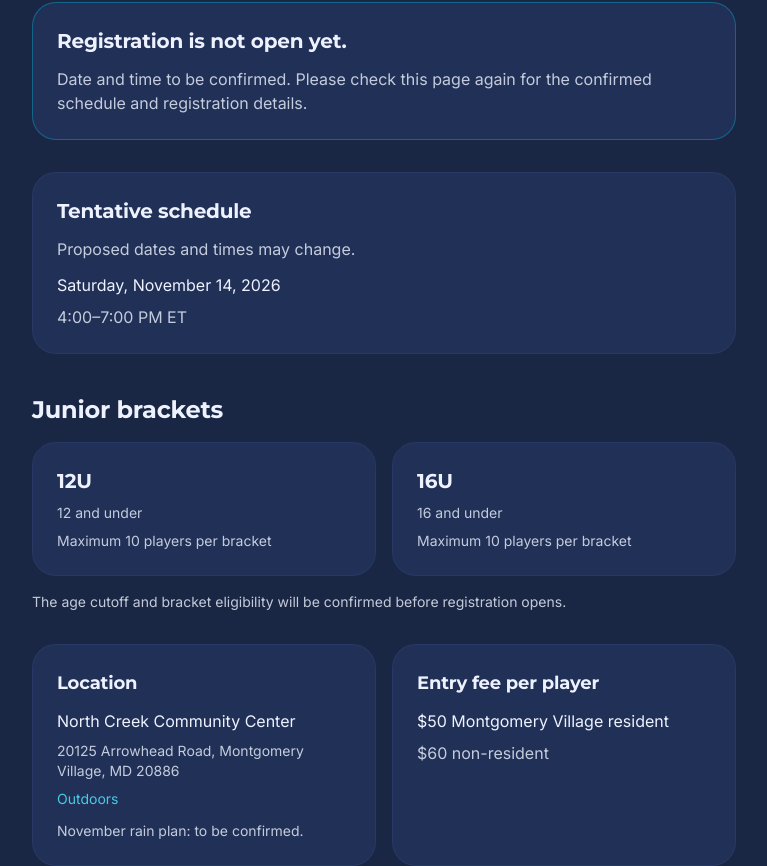
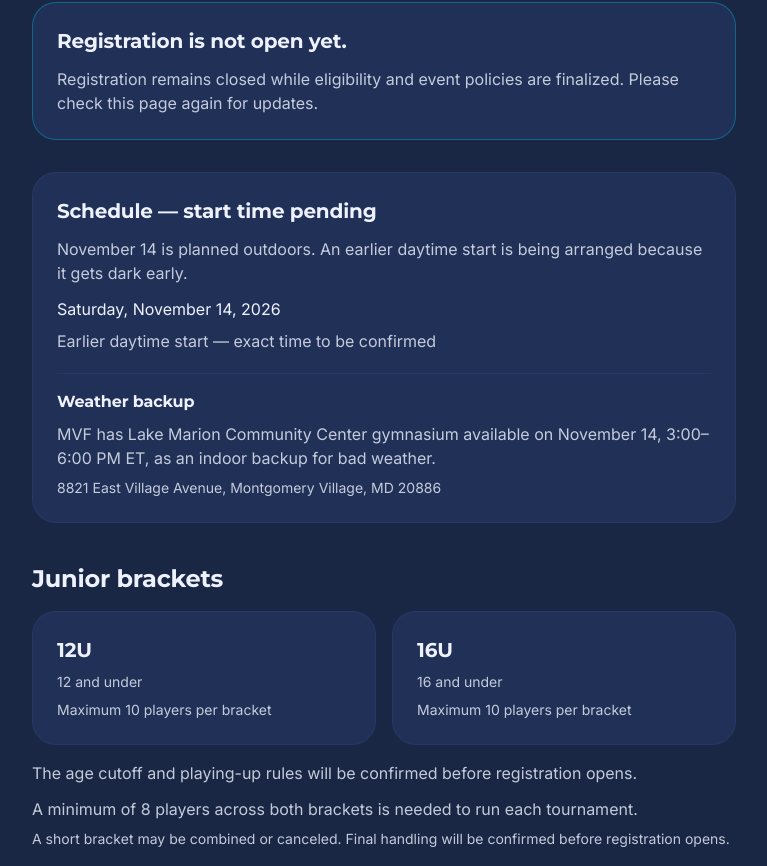
Before and after one commit to sammorrispb/nextgen-academy, a Next.js app: page /mvf-junior-tournament/november-2026 in a window 1280 px wide. Shown: the part 259-1125 px from the top of the page, without its empty margins (256-1023 px from the left). Built offline with nearby package versions, Linux system fonts and the light colour scheme.

Commit message:
fix: draft MVF tournament information from partner update

```diff
--- a/src/app/mvf-junior-tournament/[event]/page.tsx
+++ b/src/app/mvf-junior-tournament/[event]/page.tsx
@@ -9,6 +9,10 @@ import {
   MVF_JUNIOR_SERIES,
   findMvfJuniorSeriesEvent,
   mvfJuniorSeriesUrl,
+  MVF_JUNIOR_SERIES_ENROLLMENT,
+  MVF_JUNIOR_SERIES_SHORT_BRACKET,
+  MVF_JUNIOR_SERIES_ELIGIBILITY,
+  MVF_JUNIOR_SERIES_WEATHER_TERMS,
 } from "@/data/mvf-junior-series";
 
 type Props = { params: Promise<{ event: string }> };
@@ -28,7 +32,7 @@ export async function generateMetadata({ params }: Props): Promise<Metadata> {
   return {
     robots: { index: false, follow: false },
     title: { absolute: `MVF Junior Tournament — ${event.monthLabel}` },
-    description: registration ? `MVF Junior Tournament — ${event.monthLabel}. Parent registration and invoice payment for 12U and 16U.` : published ? `MVF Junior Tournament — ${event.monthLabel}. Registration is closed; event details remain available.` : `Junior pickleball in Montgomery Village, ${event.monthLabel}. Registration is not open yet; date and time are being confirmed.`,
+    description: registration ? `MVF Junior Tournament — ${event.monthLabel}. Parent registration and invoice payment for 12U and 16U.` : published ? `MVF Junior Tournament — ${event.monthLabel}. Registration is closed; event details remain available.` : `MVF junior pickleball: ${event.dates[0].label} at ${event.venue.name}. ${event.timeLabel}. Registration is not open yet; eligibility and event policies are being finalized.`,
     alternates: { canonical: mvfJuniorSeriesUrl(event) },
   };
 }
@@ -52,19 +56,30 @@ export default async function MvfJuniorSeriesPage({ params }: Props) {
           {published ? "Registration is closed." : "Registration is not open yet."}
         </h2>
         <p role="status" className="text-ngpa-white/80 mt-3">
-          {published ? "The confirmed event details remain below. Existing invoice holders can use their private status link." : "Date and time to be confirmed. Please check this page again for the confirmed schedule and registration details."}
+          {published ? "The confirmed event details remain below. Existing invoice holders can use their private status link." : "Registration remains closed while eligibility and event policies are finalized. Please check this page again for updates."}
         </p>
       </section>}
 
       <section aria-labelledby="schedule-heading" className="mt-8 rounded-2xl border border-ngpa-slate/60 bg-ngpa-panel p-6">
-        <h2 id="schedule-heading" className="font-heading text-xl font-bold text-ngpa-white">{published ? "Tournament schedule" : "Tentative schedule"}</h2>
-        {!published && <p className="text-ngpa-white/80 mt-3">Proposed dates and times may change.</p>}
+        <h2 id="schedule-heading" className="font-heading text-xl font-bold text-ngpa-white">{published || event.scheduleConfirmed ? "Tournament schedule" : "Schedule — start time pending"}</h2>
+        {!published && <p className="text-ngpa-white/80 mt-3">{event.scheduleNote}</p>}
         <p className="text-ngpa-white mt-3">
-          {published ? <time dateTime={published.date}>{published.date}</time> : event.proposedDates.map((date, index) => (
+          {published ? <time dateTime={published.date}>{published.date}</time> : event.dates.map((date, index) => (
             <span key={date.iso}>{index > 0 && " or "}<time dateTime={date.iso}>{date.label}</time></span>
           ))}
         </p>
-        <p className="text-ngpa-white/80 mt-2">{published ? `${published.startTime}–${published.endTime} ET` : event.proposedTime ?? "Time to be confirmed"}</p>
+        <p className="text-ngpa-white/80 mt-2">{published ? `${published.startTime}–${published.endTime} ET` : event.timeLabel}</p>
+        {!published && event.weatherBackup && <section aria-labelledby="weather-backup-heading" className="mt-5 border-t border-ngpa-slate/60 pt-4">
+          <h3 id="weather-backup-heading" className="font-heading font-bold text-ngpa-white">Weather backup</h3>
+          <p className="text-ngpa-white/80 mt-2">MVF has {event.weatherBackup.venue.name} gymnasium available on November 14, {event.weatherBackup.timeLabel}, as an indoor backup for bad weather.</p>
+          <p className="text-ngpa-white/80 text-sm mt-2">{event.weatherBackup.venue.address}</p>
+        </section>}
+        {!published && event.makeup && <section aria-labelledby="makeup-heading" className="mt-5 border-t border-ngpa-slate/60 pt-4">
+          <h3 id="makeup-heading" className="font-heading font-bold text-ngpa-white">Offered makeup date</h3>
+          <p className="text-ngpa-white mt-2"><time dateTime={event.makeup.date.iso}>{event.makeup.date.label}</time></p>
+          <p className="text-ngpa-white/80 mt-2">{event.makeup.timeLabel}</p>
+          <p className="text-ngpa-white/80 text-sm mt-2">Offered by MVF. The makeup venue is still to be confirmed.</p>
+        </section>}
       </section>
 
       <section aria-labelledby="brackets-heading" className="mt-10">
@@ -78,7 +93,9 @@ export default async function MvfJuniorSeriesPage({ params }: Props) {
             </div>
           ))}
         </div>
-        <p className="text-ngpa-white/80 text-sm mt-4">{published ? published.eligibilityText : "The age cutoff and bracket eligibility will be confirmed before registration opens."}</p>
+        <p className="text-ngpa-white/80 text-base mt-4">{published ? published.eligibilityText : MVF_JUNIOR_SERIES_ELIGIBILITY}</p>
+        <p className="text-ngpa-white/80 text-base mt-3">{published ? published.minimumEnrollmentPolicy : MVF_JUNIOR_SERIES_ENROLLMENT}</p>
+        {!published && <p className="text-ngpa-white/80 text-sm mt-2">{MVF_JUNIOR_SERIES_SHORT_BRACKET}</p>}
       </section>
 
       <div className="grid grid-cols-1 sm:grid-cols-2 gap-4 mt-8">
@@ -87,7 +104,7 @@ export default async function MvfJuniorSeriesPage({ params }: Props) {
           <p className="text-ngpa-white mt-3">{event.venue.name}</p>
           <p className="text-ngpa-white/80 text-sm mt-2">{event.venue.address}</p>
           <p className="text-ngpa-teal-bright text-sm mt-2">{event.venue.environmentLabel}</p>
-          {!event.venue.indoors && <p className="text-ngpa-white/80 text-sm mt-3">{published ? published.rainPolicy : "November rain plan: to be confirmed."}</p>}
+          {!event.venue.indoors && published && <p className="text-ngpa-white/80 text-base mt-3">{published.rainPolicy}</p>}
         </section>
         <section aria-labelledby="price-heading" className="bg-ngpa-panel rounded-2xl p-6 border border-ngpa-slate/60">
           <h2 id="price-heading" className="font-heading text-lg font-bold text-ngpa-white">Entry fee per player</h2>
@@ -96,9 +113,14 @@ export default async function MvfJuniorSeriesPage({ params }: Props) {
         </section>
       </div>
 
+      {!published && <section aria-labelledby="policies-heading" className="mt-8 rounded-2xl border border-ngpa-slate/60 bg-ngpa-panel p-6">
+        <h2 id="policies-heading" className="font-heading text-xl font-bold text-ngpa-white">Policies before registration</h2>
+        <p className="text-ngpa-white/80 mt-3">{MVF_JUNIOR_SERIES_WEATHER_TERMS}</p>
+      </section>}
+
       <section aria-labelledby="photos-heading" className="mt-10">
         <h2 id="photos-heading" className="font-heading text-2xl font-bold text-ngpa-white">Previous tournament photos</h2>
-        <p className="text-ngpa-white/80 text-sm mt-3">Photos from a previous outdoor tournament. See the location above for this event.</p>
+        <p className="text-ngpa-white/80 text-base mt-3">Photos from a previous outdoor tournament. See the location above for this event.</p>
         <div className="grid grid-cols-1 sm:grid-cols-2 gap-4 mt-5">
           <Image
             src="/images/mvf/previous-tournament-medals.webp"
--- /dev/null
+++ b/src/components/MvfJuniorSeriesOverview.tsx
@@ -0,0 +1,34 @@
+import Link from "next/link";
+import {
+  MVF_JUNIOR_SERIES,
+  MVF_JUNIOR_SERIES_ENROLLMENT,
+  MVF_JUNIOR_SERIES_SHORT_BRACKET,
+  mvfJuniorSeriesUrl,
+} from "@/data/mvf-junior-series";
+
+export default function MvfJuniorSeriesOverview() {
+  const { divisions, prices } = MVF_JUNIOR_SERIES[0];
+  return (
+    <section aria-labelledby="series-overview-heading" className="px-5 sm:px-8 pt-16 pb-10 max-w-3xl mx-auto">
+      <p className="font-heading text-sm font-bold uppercase tracking-widest text-ngpa-teal-bright">Montgomery Village, MD</p>
+      <h1 id="series-overview-heading" className="font-heading text-4xl sm:text-5xl font-black text-ngpa-white mt-3 leading-tight">MVF Junior Tournaments</h1>
+      <p role="status" className="mt-5 rounded-2xl border border-ngpa-teal/40 bg-ngpa-panel p-5 text-ngpa-white">
+        Registration is not open yet. Check each month for the latest schedule and pending event policies.
+      </p>
+      <p className="text-ngpa-white/80 mt-4">{divisions.map(d => d.label).join(" and ")} · Maximum {divisions[0].capacity} players per bracket · ${prices.residentUsd} Montgomery Village resident / ${prices.nonresidentUsd} non-resident.</p>
+      <ul className="space-y-4 mt-6">
+        {MVF_JUNIOR_SERIES.map(event => (
+          <li key={event.slug} className="rounded-2xl border border-ngpa-slate/60 bg-ngpa-panel p-5">
+            <h2 className="font-heading text-xl font-bold text-ngpa-white"><Link className="inline-flex min-h-[48px] items-center text-ngpa-teal-bright underline underline-offset-4" href={mvfJuniorSeriesUrl(event)}>{event.monthLabel} details and updates</Link></h2>
+            <p className="text-ngpa-white mt-3">{event.dates.map(date => <time key={date.iso} dateTime={date.iso}>{date.label}</time>)}</p>
+            <p className="text-ngpa-white/80 mt-2">{event.timeLabel} · {event.venue.name} · {event.venue.environmentLabel}</p>
+            {event.weatherBackup && <p className="text-ngpa-white/80 text-base mt-3">Weather backup available at Lake Marion Community Center gymnasium, {event.weatherBackup.timeLabel}.</p>}
+            {event.makeup && <p className="text-ngpa-white/80 text-base mt-3">Offered makeup: <time dateTime={event.makeup.date.iso}>{event.makeup.date.label}</time>, {event.makeup.timeLabel}. Venue to be confirmed.</p>}
+          </li>
+        ))}
+      </ul>
+      <p className="text-ngpa-white/80 mt-5">{MVF_JUNIOR_SERIES_ENROLLMENT}</p>
+      <p className="text-ngpa-white/80 mt-2">{MVF_JUNIOR_SERIES_SHORT_BRACKET} Eligibility and weather cancellation/refund terms remain pending.</p>
+    </section>
+  );
+}
--- a/src/data/mvf-junior-series.ts
+++ b/src/data/mvf-junior-series.ts
@@ -6,9 +6,8 @@ import {
   MVF_JUNIOR_TOURNAMENT_RAIN_VENUE,
 } from "@/data/mvf-junior-tournament-2026";
 
-// Sam's October 30 call establishes months, venues, fees and bracket caps.
-// Exact dates/times, age boundaries and November's rain plan await confirmation.
-// These are informational pages only; October's checkout and ledger stay closed.
+// October 30 MVF emails confirm winter main dates/times. November's earlier
+// start and the remaining policies are pending. This copy creates no release.
 const divisions = [
   { slug: "12u", label: "12U", ageLabel: "12 and under", capacity: 10 },
   { slug: "16u", label: "16U", ageLabel: "16 and under", capacity: 10 },
@@ -27,24 +26,38 @@ const lakeMarion = {
   environmentLabel: "Indoors",
 };
 
+export const MVF_JUNIOR_SERIES_ENROLLMENT = "A minimum of 8 players across both brackets is needed to run each tournament.";
+export const MVF_JUNIOR_SERIES_SHORT_BRACKET = "A short bracket may be combined or canceled. Final handling will be confirmed before registration opens.";
+export const MVF_JUNIOR_SERIES_ELIGIBILITY = "The age cutoff and playing-up rules will be confirmed before registration opens.";
+export const MVF_JUNIOR_SERIES_WEATHER_TERMS = "Weather cancellation, refund and credit terms are still being finalized and will be published before registration opens.";
+
 export const MVF_JUNIOR_SERIES = [
   {
     slug: "november-2026", monthLabel: "November 2026", venue: northCreek, divisions, prices,
-    proposedDates: [{ iso: "2026-11-14", label: "Saturday, November 14, 2026" }],
-    proposedTime: "4:00–7:00 PM ET",
+    dates: [{ iso: "2026-11-14", label: "Saturday, November 14, 2026" }],
+    timeLabel: "Earlier daytime start — exact time to be confirmed",
+    scheduleConfirmed: false,
+    scheduleNote: "November 14 is planned outdoors. An earlier daytime start is being arranged because it gets dark early.",
+    weatherBackup: { venue: lakeMarion, timeLabel: "3:00–6:00 PM ET" },
+    makeup: null,
   },
   {
     slug: "january-2027", monthLabel: "January 2027", venue: lakeMarion, divisions, prices,
-    proposedDates: [{ iso: "2027-01-16", label: "Saturday, January 16, 2027" }],
-    proposedTime: "10:00 AM–1:00 PM ET",
+    dates: [{ iso: "2027-01-17", label: "Sunday, January 17, 2027" }],
+    timeLabel: "10:00 AM–1:00 PM ET",
+    scheduleConfirmed: true,
+    scheduleNote: "The main event date, time and indoor location are confirmed with MVF.",
+    weatherBackup: null,
+    makeup: { date: { iso: "2027-01-23", label: "Saturday, January 23, 2027" }, timeLabel: "3:30–6:30 PM ET" },
   },
   {
     slug: "february-2027", monthLabel: "February 2027", venue: lakeMarion, divisions, prices,
-    proposedDates: [
-      { iso: "2027-02-13", label: "Saturday, February 13, 2027" },
-      { iso: "2027-02-20", label: "Saturday, February 20, 2027" },
-    ],
-    proposedTime: null,
+    dates: [{ iso: "2027-02-14", label: "Sunday, February 14, 2027" }],
+    timeLabel: "10:00 AM–1:00 PM ET",
+    scheduleConfirmed: true,
+    scheduleNote: "The main event date, time and indoor location are confirmed with MVF.",
+    weatherBackup: null,
+    makeup: { date: { iso: "2027-02-20", label: "Saturday, February 20, 2027" }, timeLabel: "3:30–6:30 PM ET" },
   },
 ] as const;
 
```
Also changed, not shown: src/app/mvf-junior-tournament/page.tsx (+7 -4 lines), 1 other file (tests, documents, lock files or other folders).
